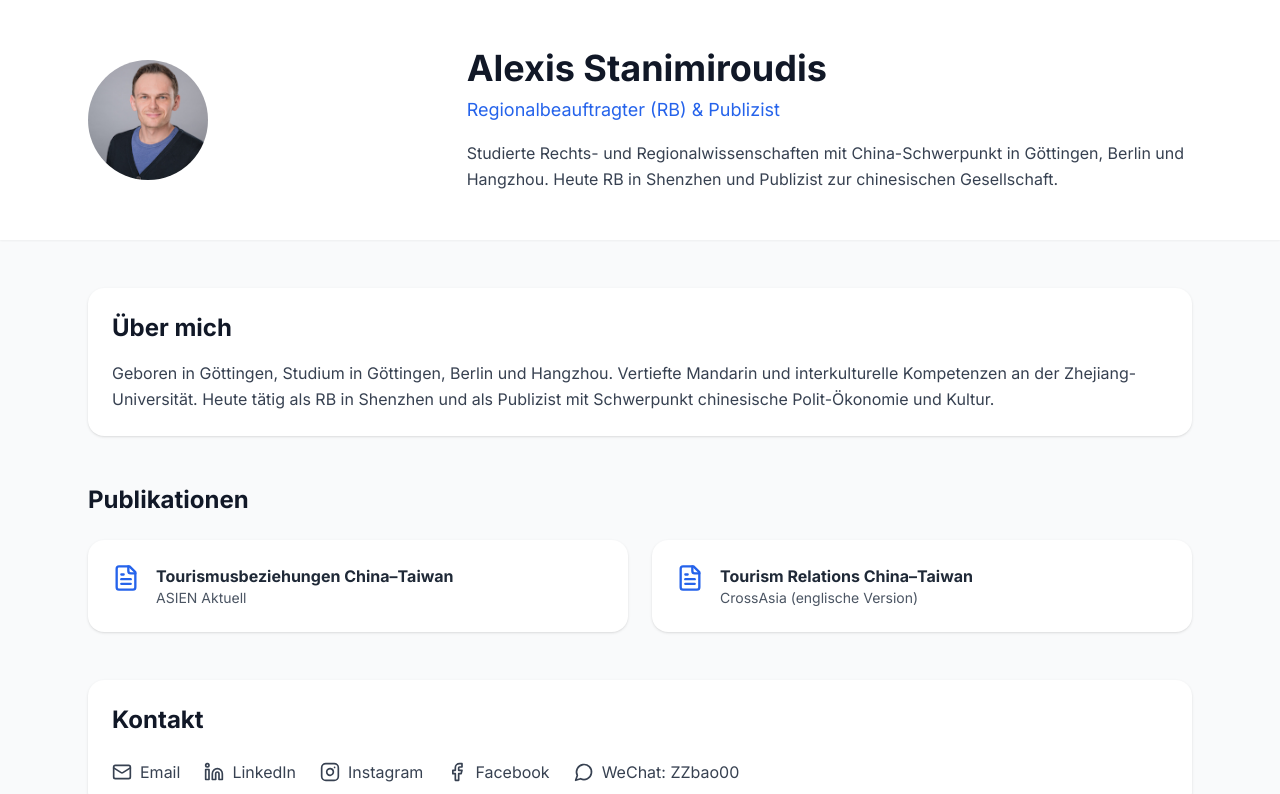
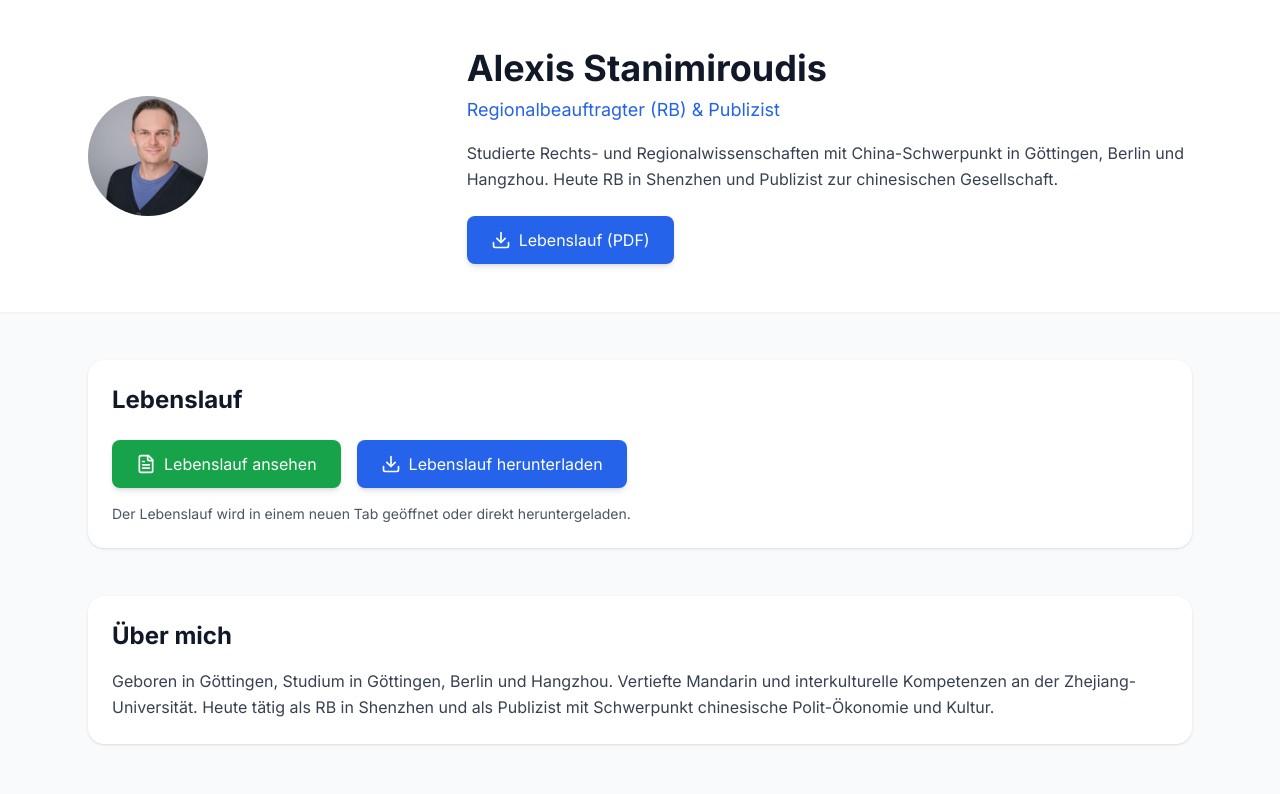
Before and after one commit to stanimia81/alexis-website, a React (Vite) app: page / in a window 1280 px wide. Shown: the top 794 px of the page. Built offline with nearby package versions, Linux system fonts and the light colour scheme.

Commit message:
Update App.jsx

```diff
--- a/src/App.jsx
+++ b/src/App.jsx
@@ -1,5 +1,5 @@
 import React from "react";
-import { Mail, Linkedin, Instagram, Facebook, MessageCircle, FileText } from "lucide-react";
+import { Mail, Linkedin, Instagram, Facebook, MessageCircle, FileText, Download } from "lucide-react";
 import profilePic from "./assets/profile.jpg";
 
 export default function App() {
@@ -31,11 +31,51 @@ export default function App() {
               Berlin und Hangzhou. Heute RB in Shenzhen und Publizist zur chinesischen
               Gesellschaft.
             </p>
+            {/* Lebenslauf Download Button im Header */}
+            <div className="mt-6">
+              <a
+                href="/assets/lebenslauf.pdf"
+                target="_blank"
+                rel="noopener noreferrer"
+                className="inline-flex items-center gap-2 bg-blue-600 text-white px-6 py-3 rounded-lg hover:bg-blue-700 transition shadow-md"
+              >
+                <Download size={20} />
+                Lebenslauf (PDF)
+              </a>
+            </div>
           </div>
         </div>
       </header>
 
       <main className="max-w-6xl mx-auto px-6 py-12 space-y-12">
+        {/* Lebenslauf Section */}
+        <section className="bg-white rounded-2xl shadow p-6">
+          <h3 className="text-2xl font-semibold mb-6">Lebenslauf</h3>
+          <div className="flex flex-col sm:flex-row gap-4">
+            <a
+              href="/assets/lebenslauf.pdf"
+              target="_blank"
+              rel="noopener noreferrer"
+              className="inline-flex items-center justify-center gap-2 bg-green-600 text-white px-6 py-3 rounded-lg hover:bg-green-700 transition shadow-md"
+            >
+              <FileText size={20} />
+              Lebenslauf ansehen
+            </a>
+            <a
+              href="/assets/lebenslauf.pdf"
+              download="Lebenslauf_Alexis_Stanimiroudis.pdf"
+              className="inline-flex items-center justify-center gap-2 bg-blue-600 text-white px-6 py-3 rounded-lg hover:bg-blue-700 transition shadow-md"
+            >
+              <Download size={20} />
+              Lebenslauf herunterladen
+            </a>
+          </div>
+          {/* Optional: Vorschau Hinweis */}
+          <p className="text-gray-600 text-sm mt-4">
+            Der Lebenslauf wird in einem neuen Tab geöffnet oder direkt heruntergeladen.
+          </p>
+        </section>
+
         {/* Über mich */}
         <section className="bg-white rounded-2xl shadow p-6">
           <h3 className="text-2xl font-semibold mb-4">Über mich</h3>
```
